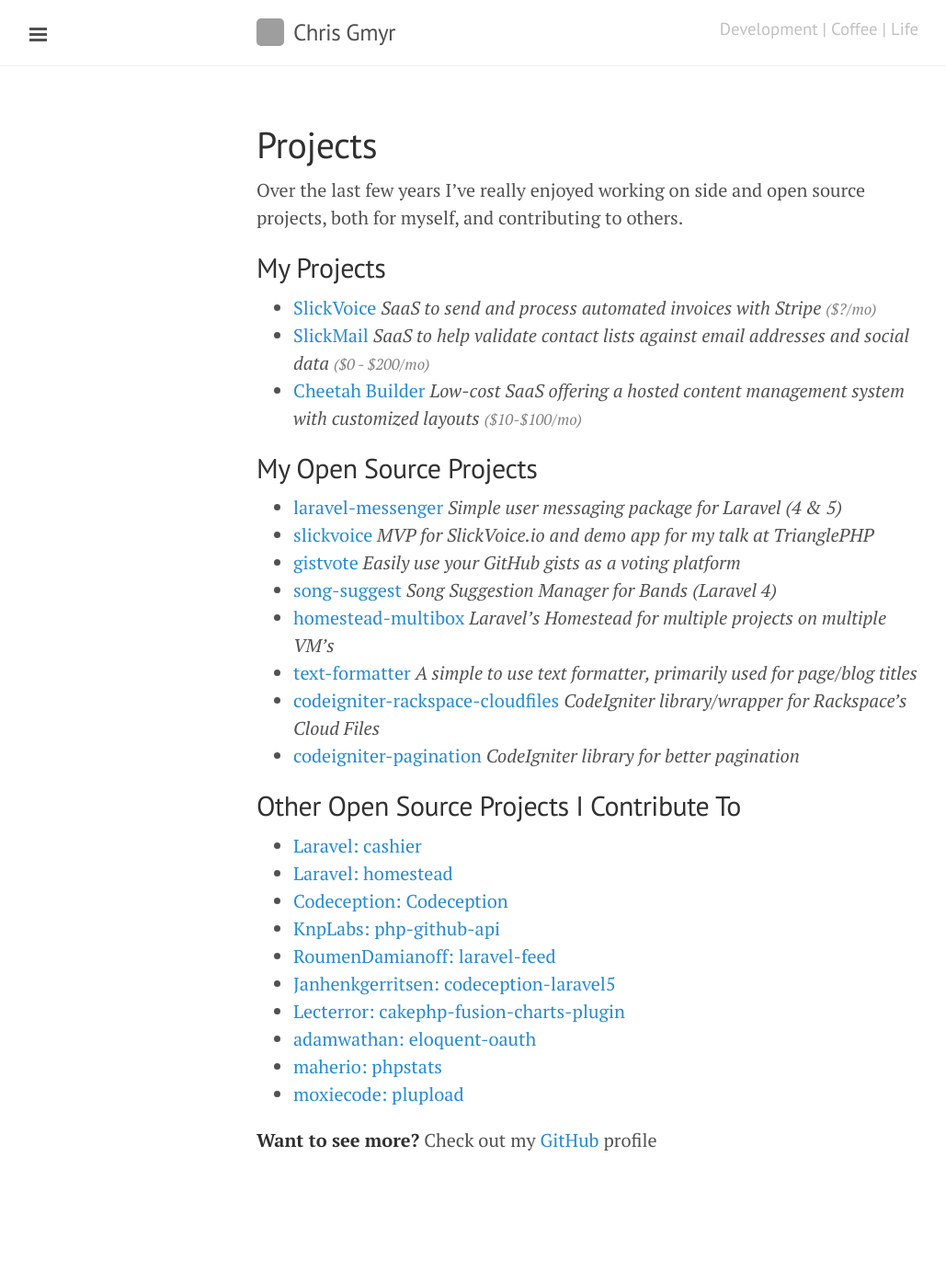
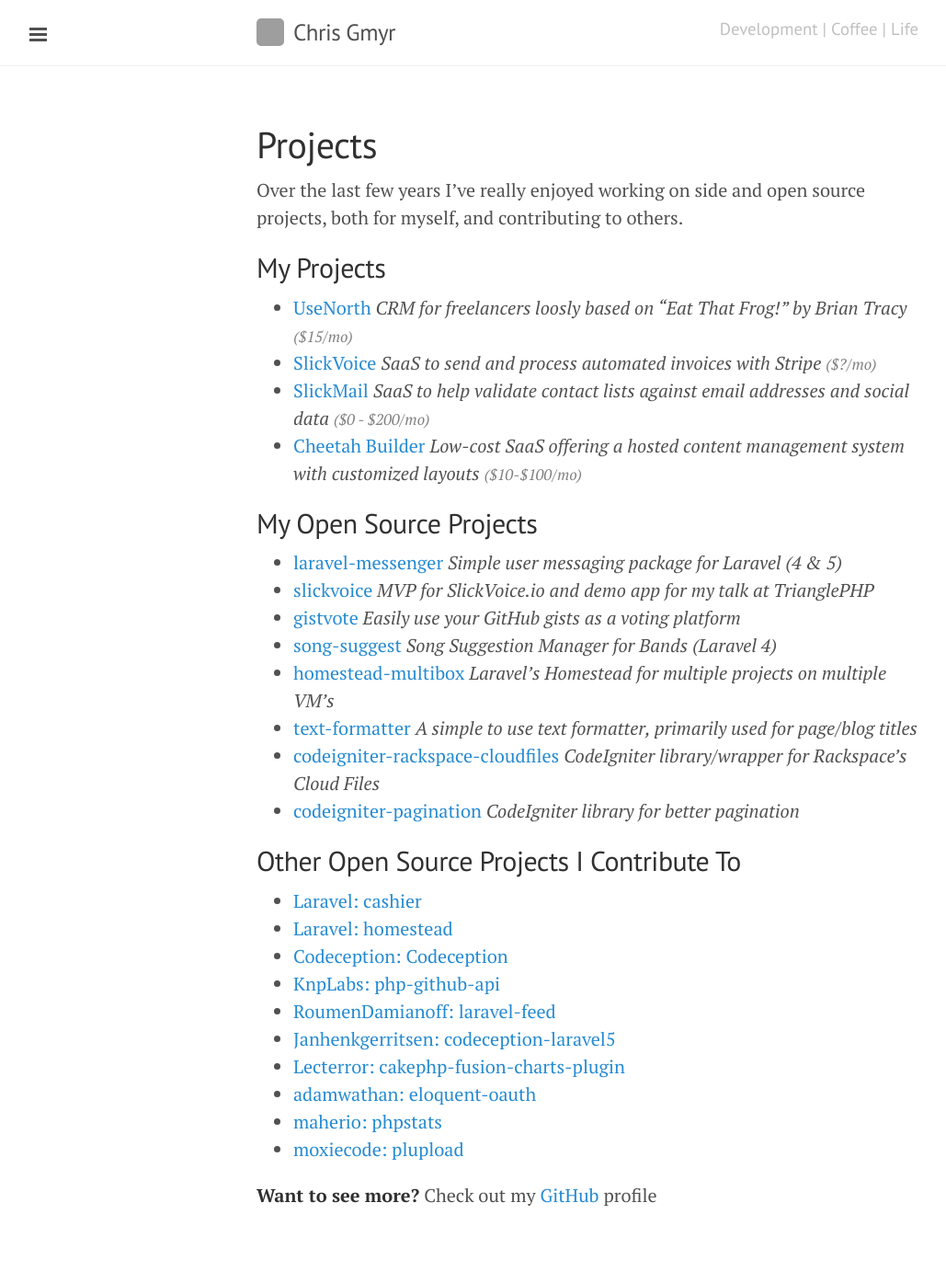
Before and after one commit to cmgmyr/cmgmyr.github.io, a Jekyll site: the page built from projects.md, in a window 1280 px wide. Shown: the whole page at 92% size, without its empty margins (1-1030 px from the left). Built offline with Jekyll 4.4.1, drawn with Linux system fonts in a browser that asks for light colours; before the commit the page ends 1335 px from its top, so only the background shows below that; grey boxes are pictures that could not be loaded.

Commit message:
add North to projects

```diff
--- a/projects.md
+++ b/projects.md
@@ -6,6 +6,7 @@
 Over the last few years I've really enjoyed working on side and open source projects, both for myself, and contributing to others.
 
 ## My Projects
+* [UseNorth](https://usenorth.com) _CRM for freelancers loosly based on "Eat That Frog!" by Brian Tracy <small style="color: grey;">($15/mo)</small>_
 * [SlickVoice](https://slickvoice.io) _SaaS to send and process automated invoices with Stripe <small style="color: grey;">($?/mo)</small>_
 * [SlickMail](https://slickmail.io) _SaaS to help validate contact lists against email addresses and social data <small style="color: grey;">($0 - $200/mo)</small>_
 * [Cheetah Builder](http://www.cheetahbuilder.com) _Low-cost SaaS offering a hosted content management system with customized layouts <small style="color: grey;">($10-$100/mo)</small>_
```
